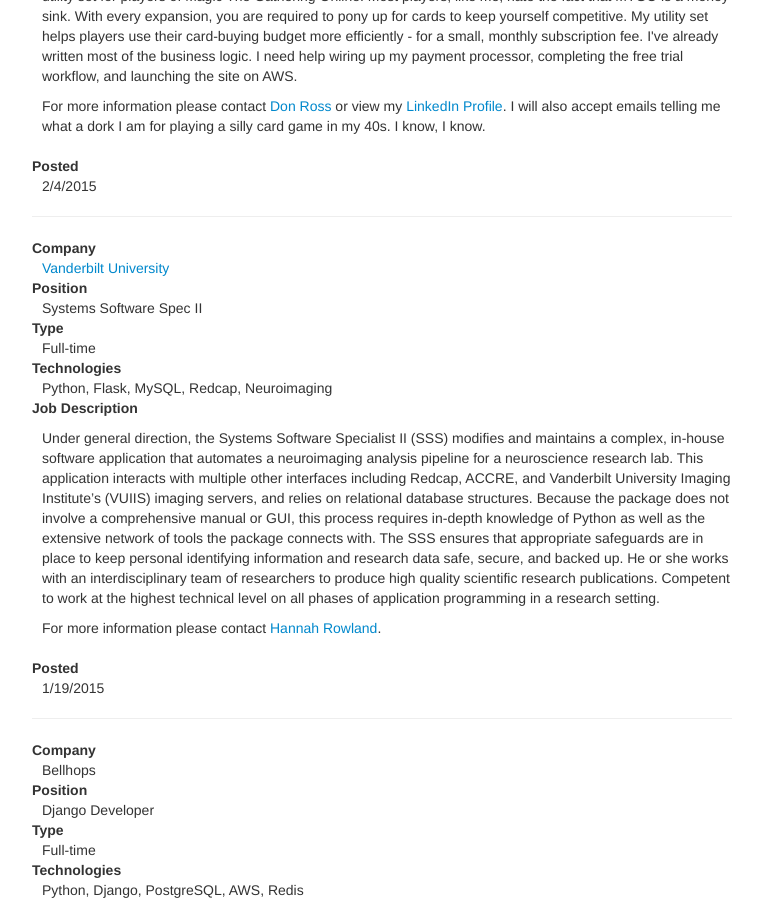
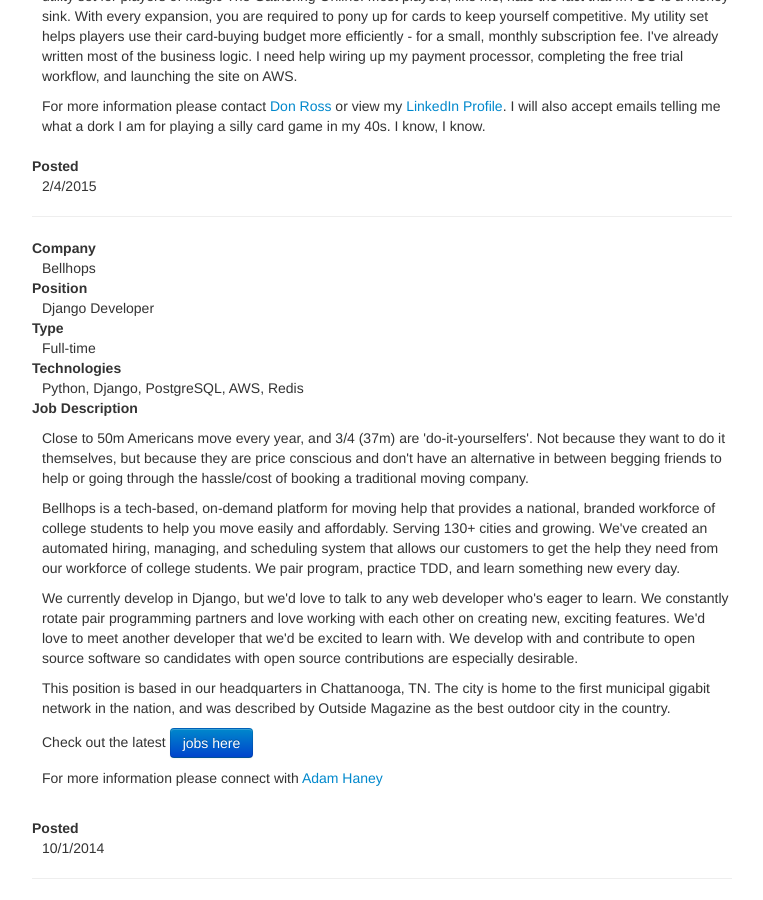
Before and after one commit to pynashorg/pynashorg.github.com, a Jekyll site: the page built from jobs.html, in a window 1280 px wide and 900 px high, scrolled down 1482 px. Shown: the whole window, without its empty margins (258-1021 px from the left). Built offline with Jekyll 4.4.1, drawn with Linux system fonts in a browser that asks for light colours; nearby versions of some CDN libraries; library files that are not in the unit come from our copies.

Commit message:
Remove vandy job

```diff
--- a/jobs.html
+++ b/jobs.html
@@ -82,27 +82,6 @@
 
   <hr />
 
-  <dl>
-    <dt>Company</dt>
-    <dd><a href="http://kc.vanderbilt.edu/educationandbrainlab/">Vanderbilt University</a></dd>
-    <dt>Position</dt>
-    <dd>Systems Software Spec II</dd>
-    <dt>Type</dt>
-    <dd>Full-time</dd>
-    <dt>Technologies</dt>
-    <dd>Python, Flask, MySQL, Redcap, Neuroimaging</dd>
-    <dt>Job Description</dt>
-    <dd>
-        <div style="height: 10px;"><!-- Hack in padding --></div>
-        <p>Under general direction, the Systems Software Specialist II (SSS) modifies and maintains a complex, in-house software application that automates a neuroimaging analysis pipeline for a neuroscience research lab. This application interacts with multiple other interfaces including Redcap, ACCRE, and Vanderbilt University Imaging Institute’s (VUIIS) imaging servers, and relies on relational database structures. Because the package does not involve a comprehensive manual or GUI, this process requires in-depth knowledge of Python as well as the extensive network of tools the package connects with. The SSS ensures that appropriate safeguards are in place to keep personal identifying information and research data safe, secure, and backed up. He or she works with an interdisciplinary team of researchers to produce high quality scientific research publications. Competent to work at the highest technical level on all phases of application programming in a research setting.</p>
-
-        <p>For more information please contact <a href="mailto:hannah.g.rowland@vanderbilt.edu">Hannah Rowland</a>.</p>
-        <div style="height: 10px;"><!-- Hack in padding --></div>
-    </dd>
-    <dt>Posted</dt>
-    <dd>1/19/2015</dd>
-  </dl>
-  <hr />
   <dl>
     <dt>Company</dt>
     <dd>Bellhops</dd>
```
